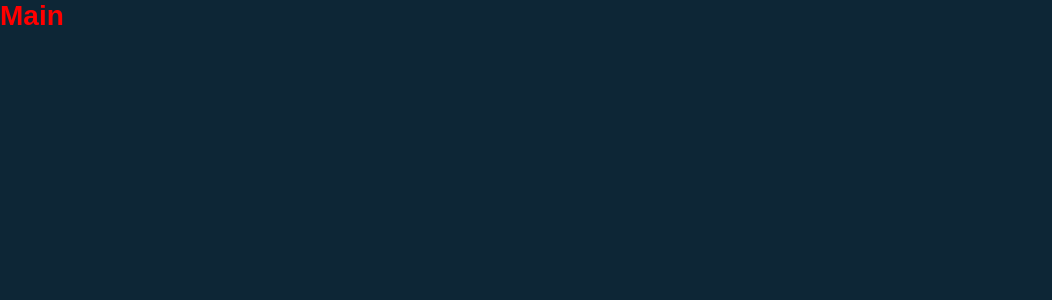
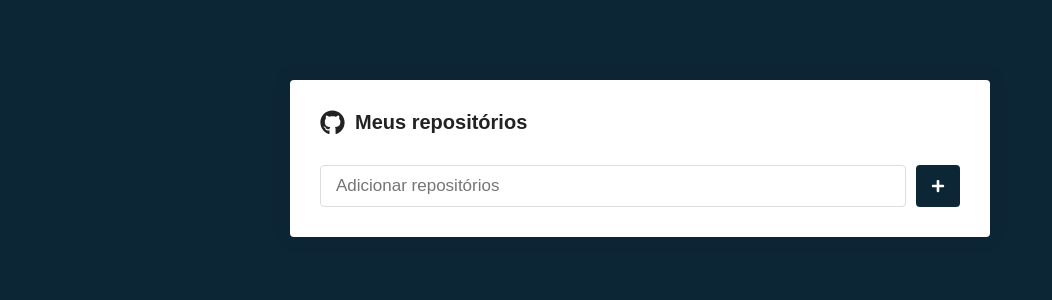
Before and after one commit to diglean/ReposProj, a React (Create React App) app: page / in a window 1280 px wide. Shown: the top 300 px of the page, without its empty margins (0-1052 px from the left). Built offline with nearby package versions, Linux system fonts and the light colour scheme.

Commit message:
Main page styling

```diff
--- a/package.json
+++ b/package.json
@@ -8,6 +8,7 @@
     "@testing-library/user-event": "^13.5.0",
     "react": "^18.1.0",
     "react-dom": "^18.1.0",
+    "react-icons": "^4.4.0",
     "react-router-dom": "^5.2.0",
     "react-scripts": "5.0.1",
     "styled-components": "^5.3.5",
--- a/src/pages/Main/index.js
+++ b/src/pages/Main/index.js
@@ -1,11 +1,23 @@
 import React from 'react';
-
-import { Title } from './styles'
+import { FaGithub, FaPlus } from 'react-icons/fa'
+import { Container, Form, SubmitButton } from './styles'
 
 export default function Main() {
     return (
-        <Title>
-            Main
-        </Title>
+        <Container>
+            <h1>
+                <FaGithub size={25} />
+                Meus repositórios
+            </h1>
+
+            <Form onSubmit={() => {}}>
+                <input type="text" placeholder="Adicionar repositórios" />
+
+                <SubmitButton>
+                    <FaPlus color="#FFF" size={14} />
+                </SubmitButton>
+            </Form>
+
+        </Container>
     )
 }
--- a/src/pages/Main/styles.js
+++ b/src/pages/Main/styles.js
@@ -1,9 +1,47 @@
 import styled from 'styled-components';
 
-export const Title = styled.h1`
-    color: #FF0000;
+export const Container = styled.div`
+    max-width: 700px;
+    background: #FFF;
+    border-radius: 4px;
+    box-shadow: 0 0 20px rgba(0,0,0, 0.1);
+    padding: 30px;
+    margin: 80px auto;
 
-    span{
-        color: blue;
-}
+    h1{
+        font-size: 20px;
+        display: flex;
+        align-items: center;
+        flex-direction: row;
+
+        svg{
+            margin-right: 10px;
+        }
+    }
+
 `;
+
+export const Form = styled.form`
+    margin-top: 30px;
+    display: flex;
+    flex-direction: row;
+
+    input{
+        flex: 1;
+        border: 1px solid #DDD;
+        padding: 10px 15px;
+        border-radius: 4px;
+        font-size: 17px;
+    }
+`;
+
+export const SubmitButton = styled.button`
+    background: #0D2636;
+    border: 0;
+    border-radius: 4px;
+    margin-left: 10px;
+    padding: 0 15px;
+    display: flex;
+    justify-content: center;
+    align-items: center;
+`;
```
Also changed, not shown: 1 other file (tests, documents, lock files or other folders).
